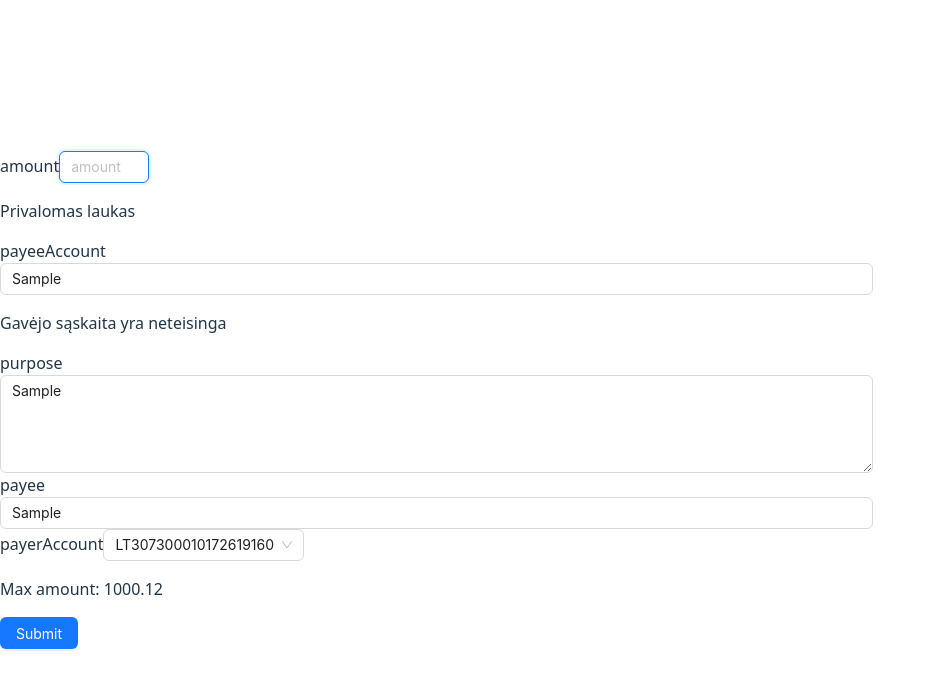
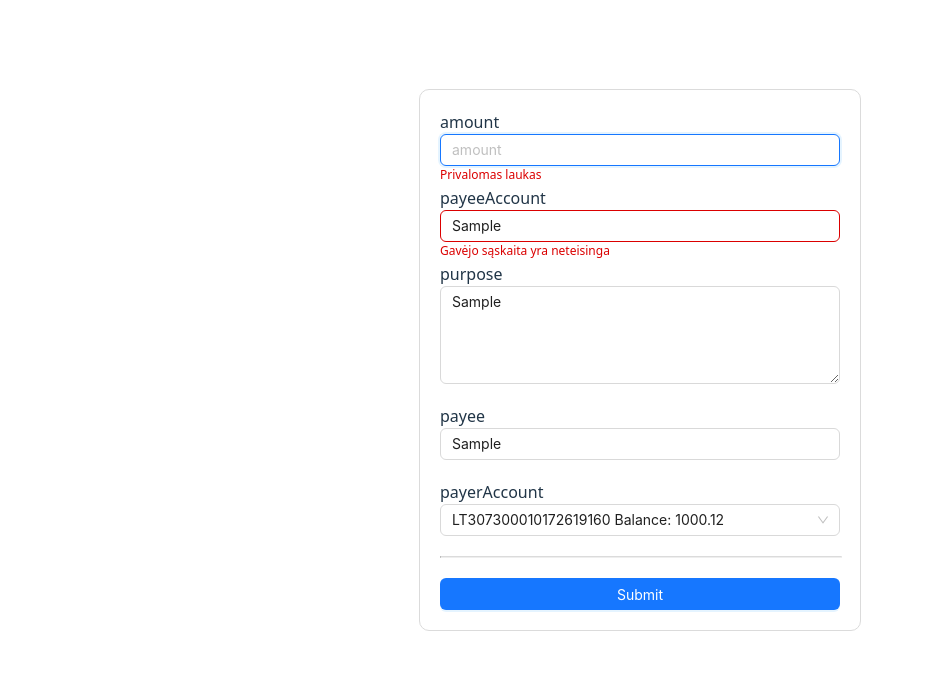
Before and after one commit to Aidas-Baublys/mokejimo-forma, a React (Vite) app: page / in a window 1280 px wide. Both pictures are taken after typing "Sample", "Sample", "Sample", "Sample" into the empty fields and a click on the button "Submit". Shown: the top 690 px of the page, without its empty margins (0-936 px from the left). Built offline with nearby package versions, Linux system fonts and the light colour scheme.

Commit message:
Add styles

```diff
--- a/package.json
+++ b/package.json
@@ -13,6 +13,7 @@
   "dependencies": {
     "@hookform/resolvers": "^4.1.3",
     "antd": "^5.24.4",
+    "classnames": "^2.5.1",
     "react": "^19.0.0",
     "react-dom": "^19.0.0",
     "react-hook-form": "^7.54.2",
--- /dev/null
+++ b/src/paymentForm/paymentForm.module.css
@@ -0,0 +1,19 @@
+.form {
+  position: absolute;
+  top: 45%;
+  left: 50%;
+  transform: translate(-50%, -50%);
+  display: flex;
+  flex-direction: column;
+  justify-content: center;
+  width: 400px;
+  padding: 20px;
+  border: 1px solid rgb(219, 219, 219);
+  border-radius: 10px;
+}
+
+.line {
+  width: 100%;
+  border-top: 1px solid rgb(219, 219, 219);
+  margin: 20px 0;
+}
--- a/src/paymentForm/paymentForm.tsx
+++ b/src/paymentForm/paymentForm.tsx
@@ -4,7 +4,9 @@ import { zodResolver } from '@hookform/resolvers/zod';
 import { Button, Select } from 'antd';
 import { usePaymentContext } from './paymentFormState';
 import { CONSTANTS, createSchema, paymentFormConfig, PaymentFormInputs } from './paymentFormConfig';
-import RenderInputs from '../renderInputs';
+import RenderInputs from '../renderInputs/renderInputs';
+
+import styles from './paymentForm.module.css';
 
 const { Option } = Select;
 
@@ -56,7 +58,7 @@ const PaymentForm: FC = () => {
   const onSubmit: SubmitHandler<PaymentFormInputs> = data => console.log(data);
 
   return (
-    <form onSubmit={handleSubmit(onSubmit)}>
+    <form className={styles.form} onSubmit={handleSubmit(onSubmit)}>
       {paymentFormConfig.map(config => (
         <RenderInputs key={config.key} config={config} errors={errors} control={control} />
       ))}
@@ -70,6 +72,7 @@ const PaymentForm: FC = () => {
           <Select
             {...field}
             placeholder={CONSTANTS.payerAccount}
+            className={styles.dropdown}
             defaultValue={payerAccounts[0].iban}
             onChange={value => {
               const account = payerAccounts.find(acc => acc.iban === value);
@@ -80,14 +83,15 @@ const PaymentForm: FC = () => {
             }}>
             {payerAccounts.map(account => (
               <Option key={account.id} value={account.iban}>
-                {account.iban}
+                {account.iban} Balance: {account.balance}
               </Option>
             ))}
           </Select>
         )}
       />
-      <p>Max amount: {selectedAccount.balance}</p>
       {errors.payerAccount && <p>{errors.payerAccount.message}</p>}
+
+      <hr className={styles.line} />
 
       <Button type='primary' htmlType='submit'>
         Submit
--- a/src/renderInputs.tsx
+++ /dev/null
@@ -1,62 +0,0 @@
-import { FC, Fragment } from 'react';
-import { InputConfig } from './types';
-import { Controller, FieldErrors } from 'react-hook-form';
-import { Input, InputNumber } from 'antd';
-import TextArea from 'antd/es/input/TextArea';
-
-type RenderInputsProps = {
-  config: InputConfig;
-  errors: FieldErrors;
-  control: any;
-};
-
-const RenderInputs: FC<RenderInputsProps> = ({ config, errors, control }) => {
-  const { key, type, name, label, placeholder } = config;
-
-  switch (type) {
-    case 'number':
-      return (
-        <Fragment key={key}>
-          <label htmlFor={name}>{label}</label>
-          <Controller
-            name={name}
-            control={control}
-            render={({ field }) => (
-              <InputNumber {...field} placeholder={placeholder} onChange={value => field.onChange(value)} />
-            )}
-          />
-          {errors[name] && <p>{errors[name].message as string}</p>}
-        </Fragment>
-      );
-    case 'string':
-      return (
-        <Fragment key={key}>
-          <label htmlFor={name}>{label}</label>
-          <Controller
-            name={name}
-            control={control}
-            render={({ field }) => (
-              <Input {...field} placeholder={placeholder} onChange={value => field.onChange(value)} />
-            )}
-          />
-          {errors[name] && <p>{errors[name].message as string}</p>}
-        </Fragment>
-      );
-    case 'text':
-      return (
-        <Fragment key={key}>
-          <label htmlFor={name}>{label}</label>
-          <Controller
-            name={name}
-            control={control}
-            render={({ field }) => (
-              <TextArea {...field} placeholder={placeholder} rows={4} onChange={e => field.onChange(e.target.value)} />
-            )}
-          />
-          {errors[name] && <p>{errors[name].message as string}</p>}
-        </Fragment>
-      );
-  }
-};
-
-export default RenderInputs;
--- /dev/null
+++ b/src/renderInputs/renderInputs.module.css
@@ -0,0 +1,23 @@
+.container {
+  position: relative;
+}
+
+.inputs {
+  margin-bottom: 20px;
+}
+
+.inputsError {
+  border: 1px solid rgb(219, 0, 0);
+}
+
+.inputNumber {
+  width: 100%;
+}
+
+.error {
+  position: absolute;
+  bottom: -10px;
+  left: 0;
+  color: rgb(219, 0, 0);
+  font-size: 12px;
+}
--- /dev/null
+++ b/src/renderInputs/renderInputs.tsx
@@ -0,0 +1,87 @@
+import { FC, Fragment } from 'react';
+import { InputConfig } from '../types';
+import { Controller, FieldErrors } from 'react-hook-form';
+import { Input, InputNumber } from 'antd';
+import TextArea from 'antd/es/input/TextArea';
+import cx from 'classnames';
+
+import styles from './renderInputs.module.css';
+
+type RenderInputsProps = {
+  config: InputConfig;
+  errors: FieldErrors;
+  control: any;
+};
+
+const RenderInputs: FC<RenderInputsProps> = ({ config, errors, control }) => {
+  const { key, type, name, label, placeholder } = config;
+
+  switch (type) {
+    case 'number':
+      return (
+        <div className={styles.container} key={key}>
+          <label htmlFor={name}>{label}</label>
+          <Controller
+            name={name}
+            control={control}
+            render={({ field }) => (
+              <InputNumber
+                {...field}
+                placeholder={placeholder}
+                className={cx(styles.inputNumber, styles.inputs, {
+                  [styles.inputsError]: errors[name],
+                })}
+                onChange={value => field.onChange(value)}
+              />
+            )}
+          />
+          {errors[name] && <p className={cx(styles.error)}>{errors[name].message as string}</p>}
+        </div>
+      );
+    case 'string':
+      return (
+        <div className={styles.container} key={key}>
+          <label htmlFor={name}>{label}</label>
+          <Controller
+            name={name}
+            control={control}
+            render={({ field }) => (
+              <Input
+                {...field}
+                placeholder={placeholder}
+                className={cx(styles.inputs, {
+                  [styles.inputsError]: errors[name],
+                })}
+                onChange={value => field.onChange(value)}
+              />
+            )}
+          />
+          {errors[name] && <p className={cx(styles.error)}>{errors[name].message as string}</p>}
+        </div>
+      );
+    case 'text':
+      return (
+        <div className={styles.container} key={key}>
+          <label htmlFor={name}>{label}</label>
+          <Controller
+            name={name}
+            control={control}
+            render={({ field }) => (
+              <TextArea
+                {...field}
+                placeholder={placeholder}
+                className={cx(styles.inputs, {
+                  [styles.inputsError]: errors[name],
+                })}
+                rows={4}
+                onChange={e => field.onChange(e.target.value)}
+              />
+            )}
+          />
+          {errors[name] && <p className={cx(styles.error)}>{errors[name].message as string}</p>}
+        </div>
+      );
+  }
+};
+
+export default RenderInputs;
```
Also changed, not shown: 1 other file (tests, documents, lock files or other folders).
